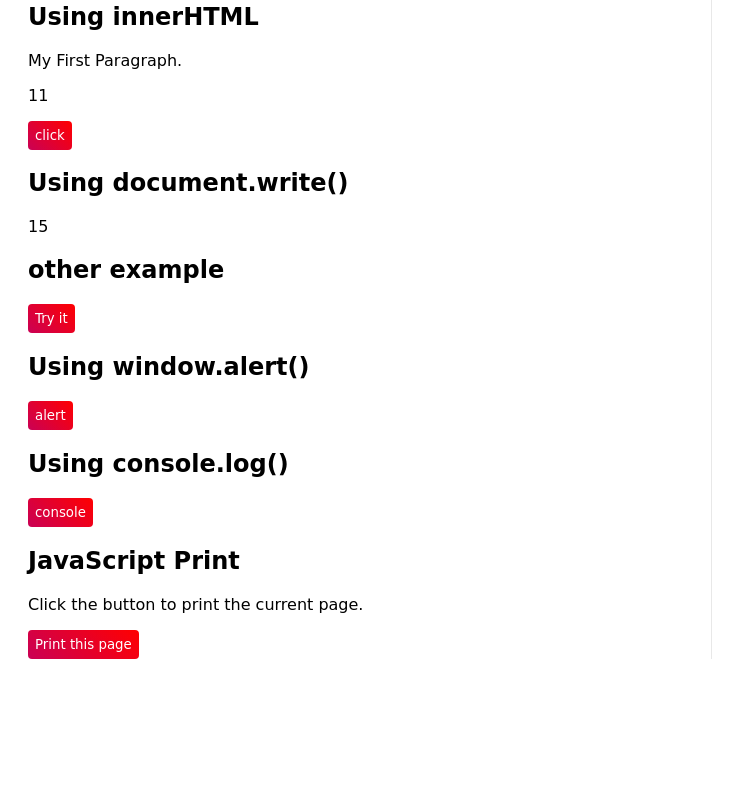
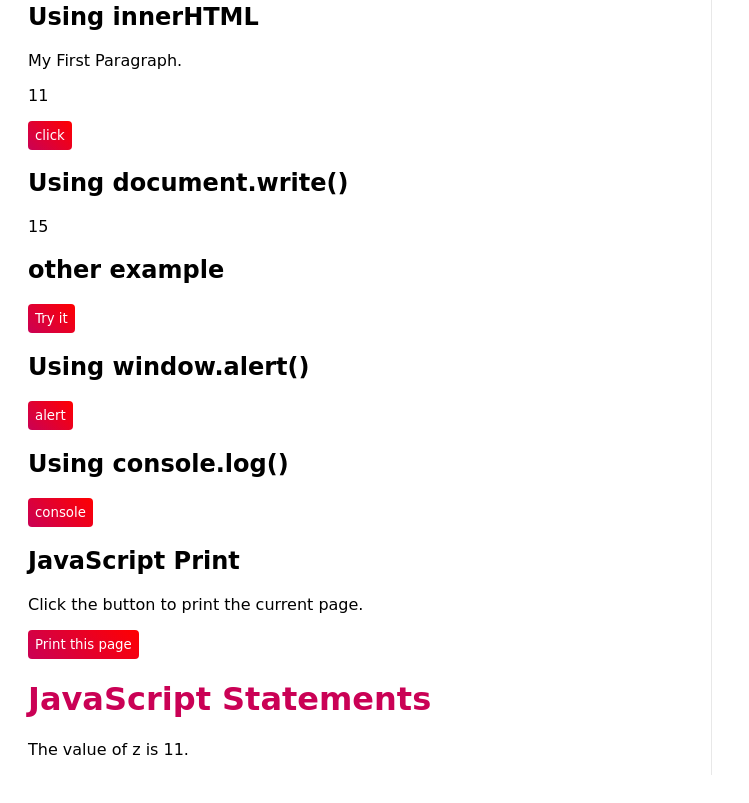
Before and after one commit to italeenamk/Javascript-code, a plain HTML site: page index.html in a window 1280 px wide. Shown: the part 1143-1946 px from the top of the page, without its empty margins (0-749 px from the left). Before the commit the page ends 1830 px from the top, so only its background shows below. Drawn offline with nearby package versions, Linux system fonts and the light colour scheme.

Commit message:
JavaScript Statements

```diff
--- a/index.html
+++ b/index.html
@@ -101,6 +101,18 @@
                <p>Click the button to print the current page.</p>
 
                <button onclick="window.print()">Print this page</button>
+               <h1>JavaScript Statements</h1>
+               <p id="state"></p>
+
+               <script>
+               let x, y, z;  // Statement 1
+               x = 5;        // Statement 2
+               y = 6;        // Statement 3
+               z = x + y;    // Statement 4
+
+               document.getElementById("state").innerHTML =
+               "The value of z is " + z + ".";
+               </script>
             </div>
             <div class="col-md-4 col-sm-12">
                 <h1>task</h1>
```
